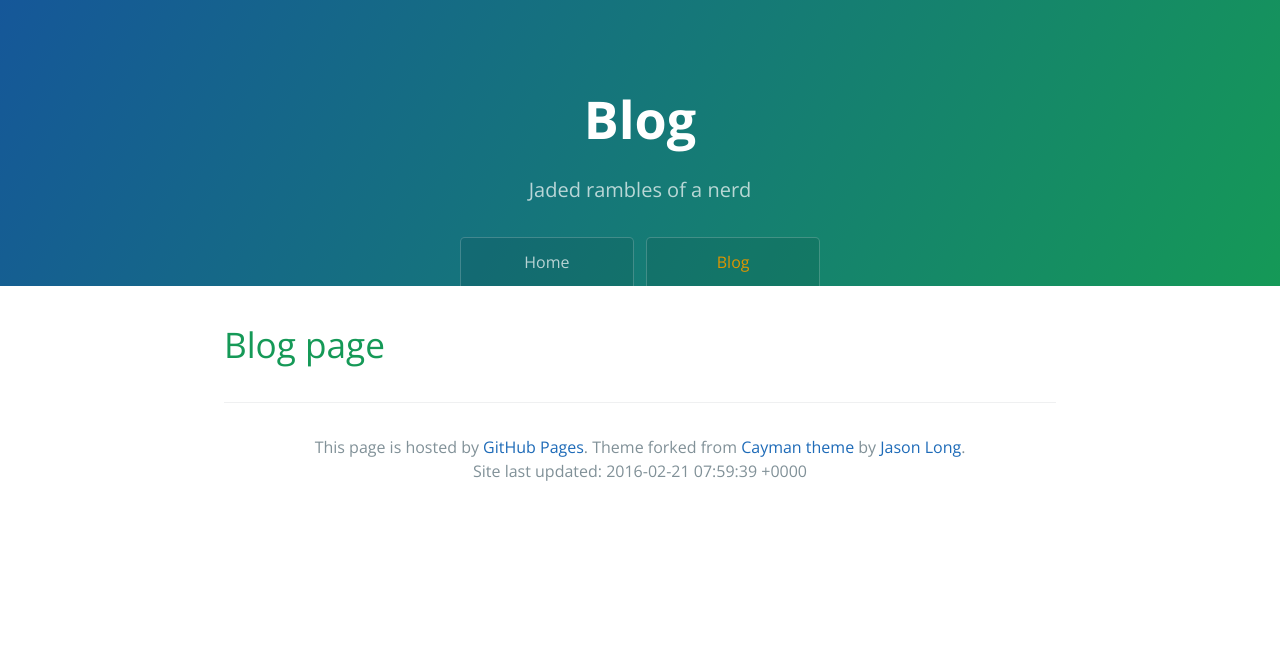
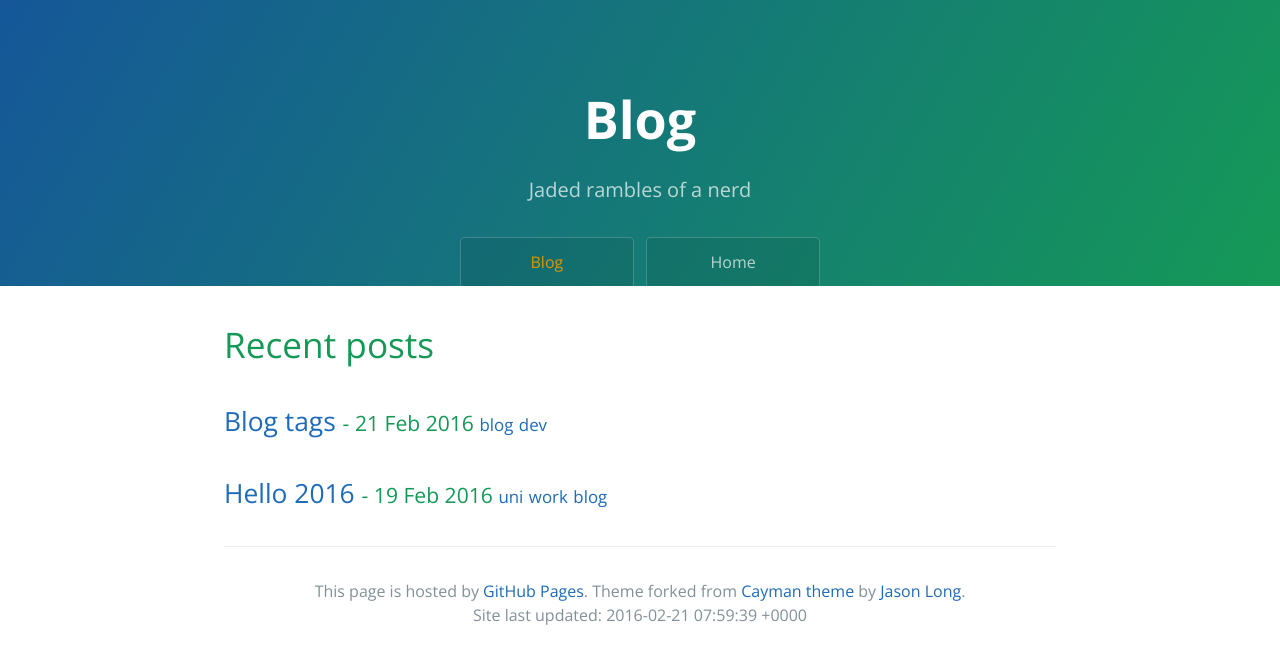
Before and after one commit to nevercast/nevercast.github.io, a Jekyll site: the page built from blog/index.html, in a window 1280 px wide. Shown: the top 664 px of the page. Built offline with Jekyll 4.4.1, drawn with Linux system fonts in a browser that asks for light colours.

Commit message:
Add post listing on blog page

```diff
--- a/_includes/post_ref.html
+++ b/_includes/post_ref.html
@@ -1,9 +1,10 @@
 {% assign ref = include.post %}
-<h3>
+{% assign htag = include.header | default: "h3" %}
+<{{ htag }}>
 <a href="{{ ref.url }}">{{ ref.title }}</a>
 <small>- {{ ref.date | date_to_string }}
 {% for tag in ref.tags %}
    <small><a class="tag" href="/blog/tag#{{ tag | slugify }}">{{ tag }}</a></small>
 {% endfor %}
 </small>
-</h3>
+</{{ htag }}>
--- /dev/null
+++ b/blog/index.html
@@ -0,0 +1,10 @@
+---
+title: Blog
+subtitle: Jaded rambles of a nerd
+nav: true
+---
+
+<h1>Recent posts</h1>
+{% for post in site.posts limit:5 %}
+  {% include post_ref.html post=post header="h2" %}
+{% endfor %}
--- a/blog/index.md
+++ /dev/null
@@ -1,7 +0,0 @@
----
-title: Blog
-subtitle: Jaded rambles of a nerd
-nav: true
----
-
-# Blog page
```
